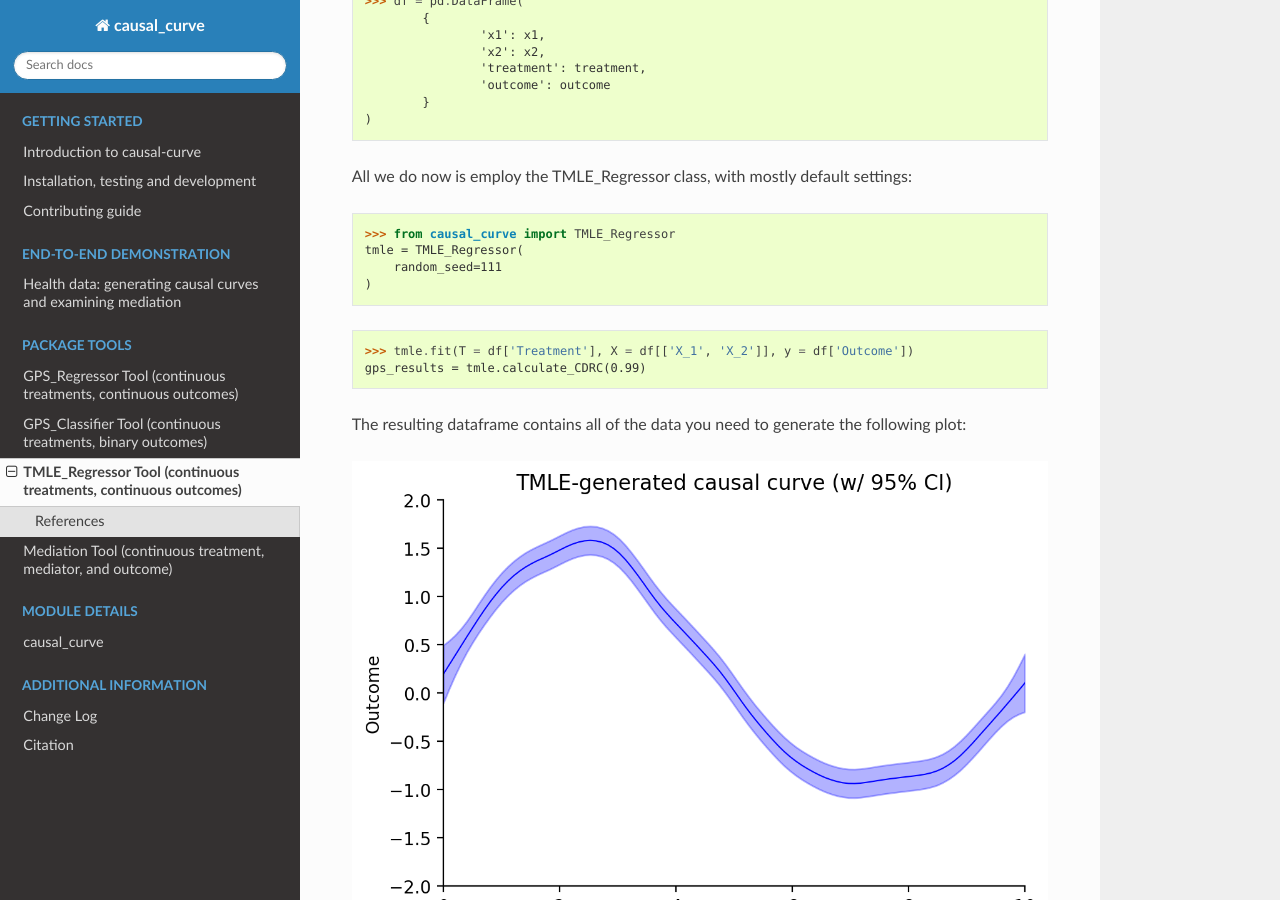
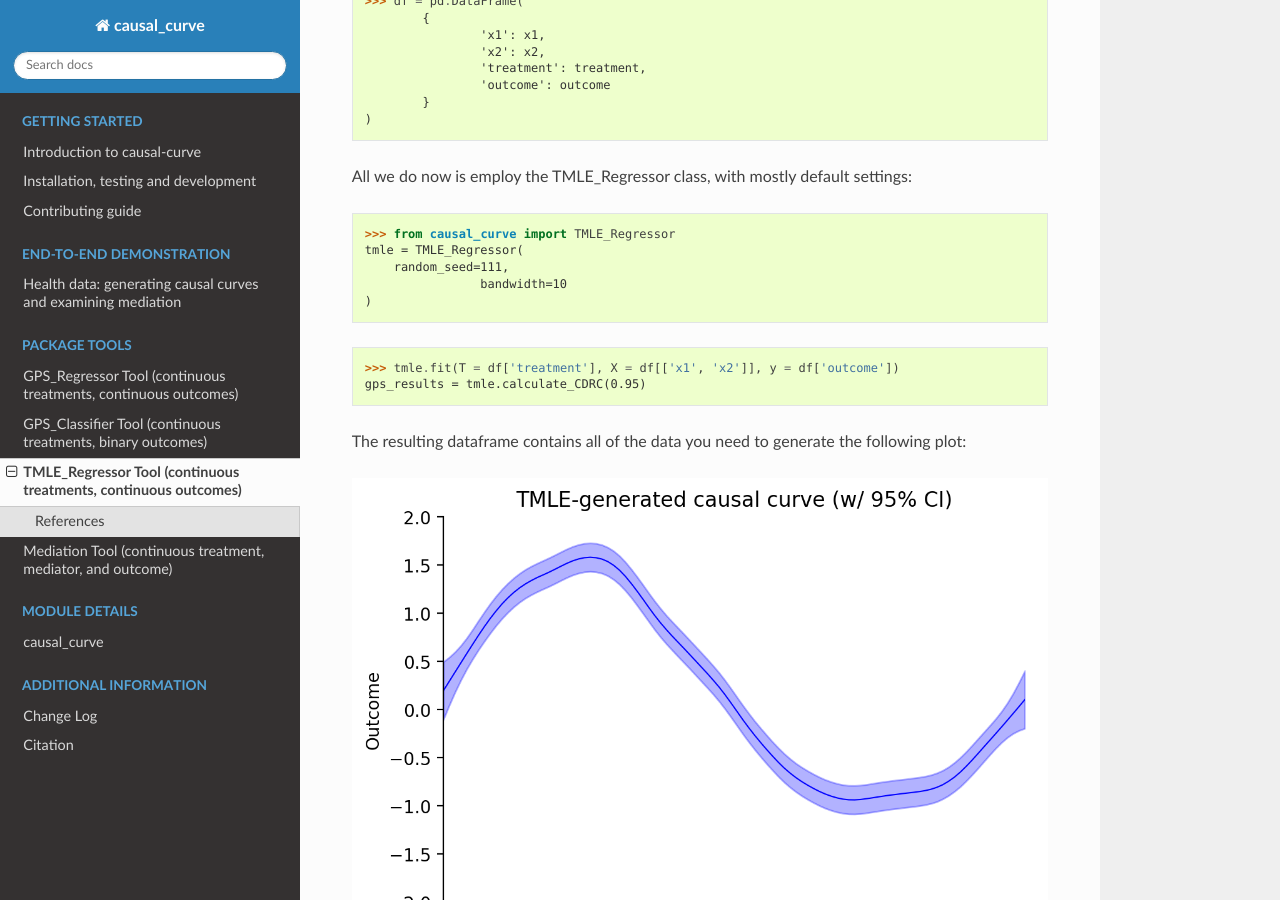
Before and after one commit to ronikobrosly/causal-curve, a Sphinx documentation site: the page built from docs/TMLE_Regressor.rst, in a window 1280 px wide and 900 px high, scrolled down 1138 px. Built offline with Sphinx 7.4.7 and the Read the Docs theme 2.0.0, drawn with Linux system fonts in a browser that asks for light colours.

Commit message:
text changes in TMLE doc

```diff
--- a/docs/TMLE_Regressor.rst
+++ b/docs/TMLE_Regressor.rst
@@ -62,11 +62,12 @@ All we do now is employ the TMLE_Regressor class, with mostly default settings:
 
 >>> from causal_curve import TMLE_Regressor
 tmle = TMLE_Regressor(
-    random_seed=111
+    random_seed=111,
+		bandwidth=10
 )
 
->>> tmle.fit(T = df['Treatment'], X = df[['X_1', 'X_2']], y = df['Outcome'])
-gps_results = tmle.calculate_CDRC(0.99)
+>>> tmle.fit(T = df['treatment'], X = df[['x1', 'x2']], y = df['outcome'])
+gps_results = tmle.calculate_CDRC(0.95)
 
 The resulting dataframe contains all of the data you need to generate the following plot:
 
```
